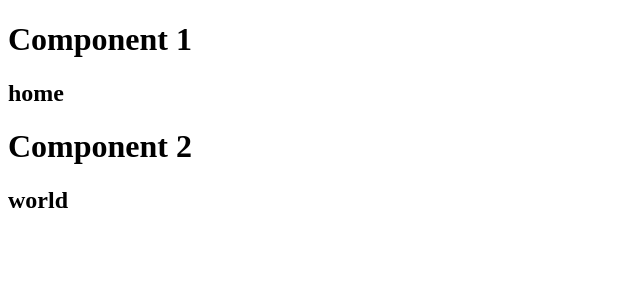
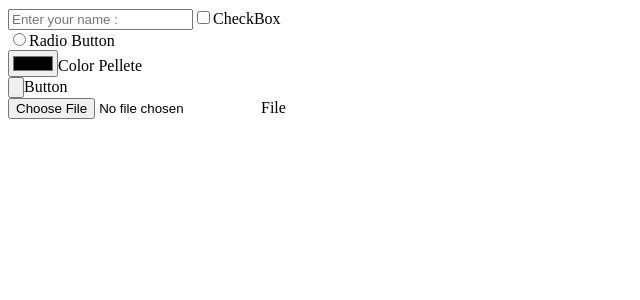
Before and after one commit to Urvisha1103/React, a React (Vite) app: page / in a window 1280 px wide. Shown: the top 300 px of the page, without its empty margins (0-640 px from the left). Built offline with nearby package versions, Linux system fonts and the light colour scheme.

Commit message:
Component 3 added

```diff
--- /dev/null
+++ b/src/componentFolder/component3.jsx
@@ -0,0 +1,27 @@
+import * as React from "react";
+
+class InputTest extends React.Component {
+    render() {
+    return (
+        <div>
+         <input type="text" placeholder="Enter your name :" />
+         <input type="checkbox" />
+         <label>CheckBox</label>
+         <br/>
+         <input type="radio" />
+         <label>Radio Button</label>
+         <br/>
+         <input type="color" />
+         <label>Color Pellete</label>
+         <br/>
+         <input type="button" />
+         <label>Button</label>
+         <br/>
+         <input type="file" />
+         <label>File</label>
+         <br/>
+        </div>
+    );
+  }
+}
+export default InputTest;
--- a/src/main.jsx
+++ b/src/main.jsx
@@ -1,9 +1,11 @@
 import { StrictMode } from 'react'
 import { createRoot } from 'react-dom/client'
-import Component1 from "./componentFolder/component1";
+//import Component1 from "./componentFolder/component1";
+import InputTest from "./componentFolder/component3";
 
 createRoot(document.getElementById('root')).render(
   <StrictMode>
-   <Component1 />
+    {/* <Component1 />  */}
+    <InputTest />
   </StrictMode>,
-)
+);
```
